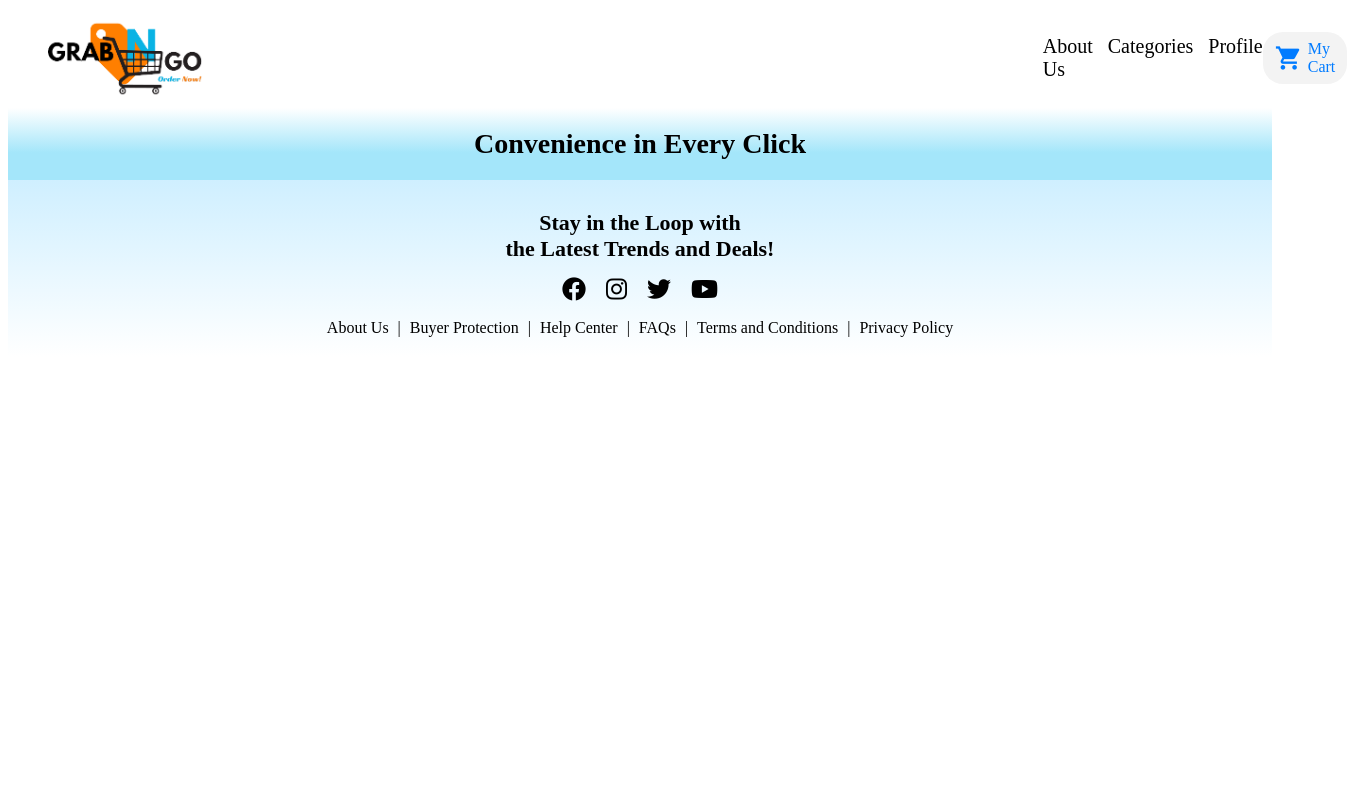
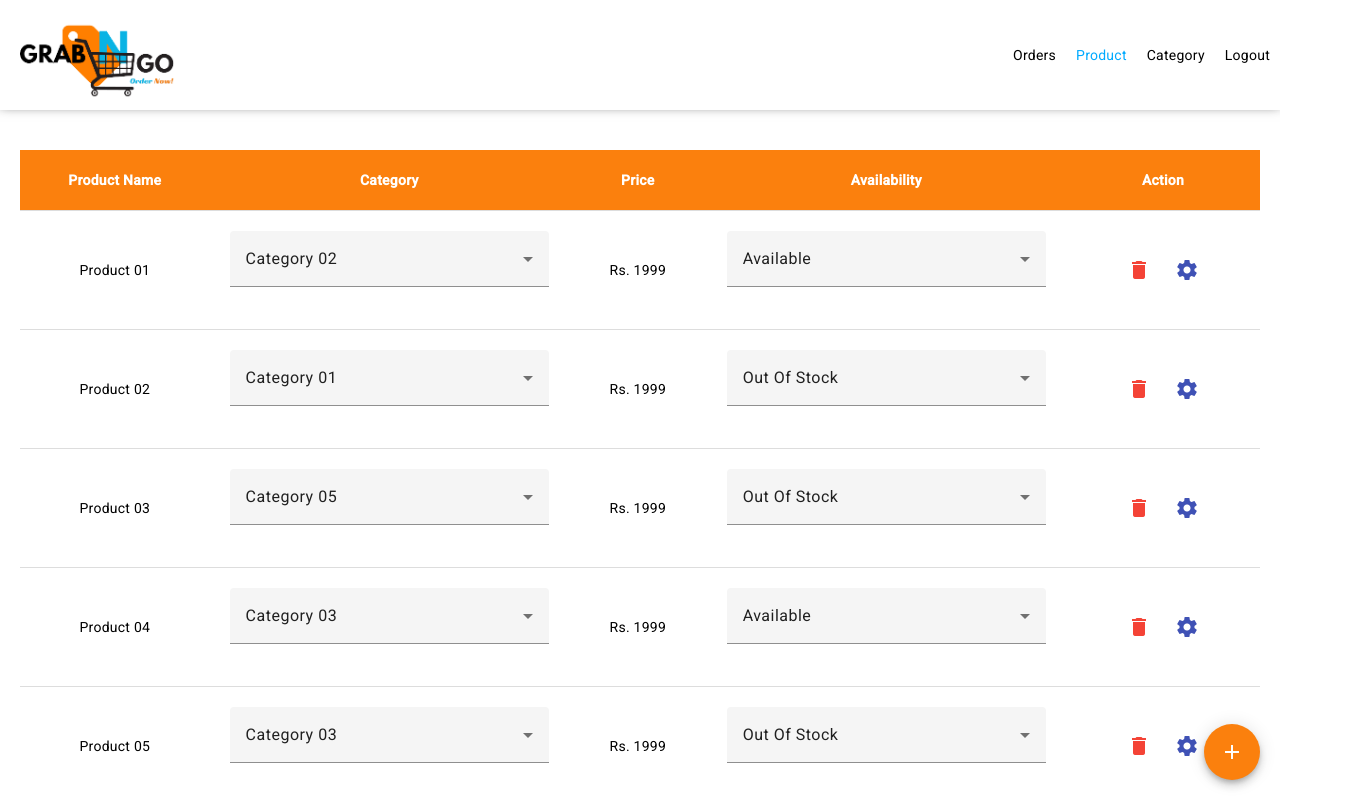
Before and after one commit to SudeeraDilshan/GrabNGo-Frontend, an Angular app: page /productAdmin in a window 1280 px wide. Before the commit this address led to /. Shown: the top 800 px of the page, 1347 px wide, since content can reach past the window. Built offline with nearby package versions, Linux system fonts and the light colour scheme.

Commit message:
product view table created

```diff
--- a/angular.json
+++ b/angular.json
@@ -35,6 +35,7 @@
               "src/assets"
             ],
             "styles": [
+              "@angular/material/prebuilt-themes/indigo-pink.css",
               "src/styles.css"
             ],
             "scripts": []
@@ -94,6 +95,7 @@
               "src/assets"
             ],
             "styles": [
+              "@angular/material/prebuilt-themes/indigo-pink.css",
               "src/styles.css"
             ],
             "scripts": []
--- a/package.json
+++ b/package.json
@@ -11,10 +11,12 @@
   "private": true,
   "dependencies": {
     "@angular/animations": "^17.3.0",
+    "@angular/cdk": "^17.3.10",
     "@angular/common": "^17.3.0",
     "@angular/compiler": "^17.3.0",
     "@angular/core": "^17.3.0",
     "@angular/forms": "^17.3.0",
+    "@angular/material": "^17.3.10",
     "@angular/platform-browser": "^17.3.0",
     "@angular/platform-browser-dynamic": "^17.3.0",
     "@angular/router": "^17.3.0",
--- a/src/app/app-routing.module.ts
+++ b/src/app/app-routing.module.ts
@@ -1,7 +1,10 @@
 import { NgModule } from '@angular/core';
 import { RouterModule, Routes } from '@angular/router';
+import { ProductAdminComponent } from './product-admin/product-admin.component';
 
-const routes: Routes = [];
+const routes: Routes = [
+  { path: 'productAdmin', component: ProductAdminComponent},
+];
 
 @NgModule({
   imports: [RouterModule.forRoot(routes)],
--- a/src/app/app.component.html
+++ b/src/app/app.component.html
@@ -1,2 +1,3 @@
 <app-header></app-header>
+<router-outlet></router-outlet>
 <app-footer></app-footer>
--- a/src/app/app.module.ts
+++ b/src/app/app.module.ts
@@ -1,22 +1,36 @@
 import { NgModule } from '@angular/core';
 import { BrowserModule } from '@angular/platform-browser';
+
+import { MatFormFieldModule } from '@angular/material/form-field';
+import { MatSelectModule } from '@angular/material/select';
+import { MatIconModule } from '@angular/material/icon';
+import { MatButtonModule } from '@angular/material/button';
 
 import { AppRoutingModule } from './app-routing.module';
 import { AppComponent } from './app.component';
 import { HeaderComponent } from './header/header.component';
 import { FooterComponent } from './footer/footer.component';
+import { provideAnimationsAsync } from '@angular/platform-browser/animations/async';
+import { ProductAdminComponent } from './product-admin/product-admin.component';
 
 @NgModule({
   declarations: [
     AppComponent,
     HeaderComponent,
-    FooterComponent
+    FooterComponent,
+    ProductAdminComponent,
   ],
   imports: [
     BrowserModule,
-    AppRoutingModule
+    AppRoutingModule,
+    MatFormFieldModule,
+    MatSelectModule,
+    MatIconModule,
+    MatButtonModule,
   ],
-  providers: [],
+  providers: [
+    provideAnimationsAsync()
+  ],
   bootstrap: [AppComponent]
 })
 export class AppModule { }
--- a/src/app/header/header.component.css
+++ b/src/app/header/header.component.css
@@ -1,4 +1,4 @@
-.header {
+/* .header {
     display: flex;
     align-items: center;
     justify-content: space-between;
@@ -60,4 +60,56 @@
     margin: 0;
     color: #000000;
     font-size: 28px;
+  } */
+
+  .product-admin {
+    padding: 20px;
   }
+
+  .header {
+    display: flex;
+    align-items: center;
+    justify-content: space-between;
+    /* border-bottom: 1px solid black; */
+    box-shadow: 0 -6px 12px rgba(1, 1, 1, 0.9);
+    }
+
+  .logo {
+    height: 80px;
+    width: auto;
+    margin-left: 20px;
+    margin-top: 20px;
+    margin-bottom: 10px;
+  }
+
+  .nav a {
+    margin: 0 10px;
+    text-decoration: none;
+    color: black;
+  }
+
+  .nav a.active {
+    color: #00aaff;
+  }
+
+  .product-table {
+    width: 100%;
+    border-collapse: collapse;
+    margin-top: 20px;
+  }
+
+  .product-table th,
+  .product-table td {
+    padding: 12px;
+    border: 1px solid #ddd;
+  }
+
+  .dropdown {
+    width: 100%;
+  }
+
+  .add-button {
+    position: fixed;
+    bottom: 20px;
+    right: 20px;
+  }
--- a/src/app/header/header.component.html
+++ b/src/app/header/header.component.html
@@ -1,22 +1,9 @@
 <header class="header">
-    <div class="logo">
-      <img src="assets/Logo.png" alt="GrabNGo Logo" />
-    </div>
-
-    <nav class="nav">
-      <a routerLink="/about">About Us</a>
-      <a routerLink="/categories">Categories</a>
-      <a routerLink="/profile" >Profile</a>
-    </nav>
-
-    <div class="cart">
-      <a routerLink="/cart">
-        <i class="material-icons">shopping_cart</i>
-        <span>My Cart</span>
-      </a>
-    </div>
-
-  </header>
-  <div class="tagline">
-    <h2>Convenience in Every Click</h2>
-  </div>
+  <img src="assets/Logo.png" alt="Grab N Go Logo" class="logo" />
+  <nav class="nav">
+    <a routerLink="orders">Orders</a>
+    <a routerLink="productAdmin" class="active">Product</a>
+    <a routerLink="category">Category</a>
+    <a routerLink="logout">Logout</a>
+  </nav>
+</header>
--- /dev/null
+++ b/src/app/product-admin/product-admin.component.css
@@ -0,0 +1,53 @@
+.product-admin {
+    padding: 20px;
+  }
+
+  .header {
+    display: flex;
+    align-items: center;
+    justify-content: space-between;
+  }
+
+  .logo {
+    height: 80px;
+    width: auto;
+  }
+
+  .nav a {
+    margin: 0 10px;
+    text-decoration: none;
+    color: black;
+  }
+
+  .nav a.active {
+    color: #00aaff;
+  }
+
+  .product-table {
+    width: 100%;
+    border-collapse: collapse;
+    margin-top: 20px;
+    margin-bottom: 50px;
+  }
+
+  .product-table th{
+    background-color: #FB800D;
+    color:white;
+  }
+
+  .product-table th,
+  .product-table td {
+    padding: 20px;
+    border-bottom: 1px solid #ddd;
+    text-align: center;
+  }
+
+  .dropdown {
+    width: 100%;
+  }
+
+  .add-button {
+    position: fixed;
+    bottom: 20px;
+    right: 20px;
+  }
--- /dev/null
+++ b/src/app/product-admin/product-admin.component.html
@@ -0,0 +1,47 @@
+<div class="product-admin">
+    <table class="product-table">
+      <thead>
+        <tr>
+          <th>Product Name</th>
+          <th>Category</th>
+          <th>Price</th>
+          <th>Availability</th>
+          <th>Action</th>
+        </tr>
+      </thead>
+      <tbody>
+        <tr *ngFor="let product of products">
+          <td>{{ product.name }}</td>
+          <td>
+            <mat-form-field appearance="fill" class="dropdown">
+              <mat-select [(value)]="product.category">
+                <mat-option *ngFor="let category of categories" [value]="category">{{ category }}</mat-option>
+              </mat-select>
+            </mat-form-field>
+          </td>
+          <td>Rs. {{ product.price }}</td>
+          <td>
+            <mat-form-field appearance="fill" class="dropdown">
+              <mat-select [(value)]="product.availability">
+                <mat-option value="Available">Available</mat-option>
+                <mat-option value="Out Of Stock">Out Of Stock</mat-option>
+              </mat-select>
+            </mat-form-field>
+          </td>
+          <td>
+            <button mat-icon-button color="warn" (click)="deleteProduct(product)">
+              <mat-icon>delete</mat-icon>
+            </button>
+            <button mat-icon-button color="primary" (click)="editProduct(product)">
+              <mat-icon>settings</mat-icon>
+            </button>
+          </td>
+        </tr>
+      </tbody>
+    </table>
+
+    <button mat-fab style="background-color: #FB800D; color: white;" class="add-button" (click)="addProduct()">
+        <mat-icon>add</mat-icon>
+      </button>
+
+  </div>
--- /dev/null
+++ b/src/app/product-admin/product-admin.component.ts
@@ -0,0 +1,34 @@
+import { Component } from '@angular/core';
+
+@Component({
+  selector: 'app-product-admin',
+  templateUrl: './product-admin.component.html',
+  styleUrls: ['./product-admin.component.css']
+})
+export class ProductAdminComponent {
+  products = [
+    { name: 'Product 01', category: 'Category 02', price: 1999.00, availability: 'Available' },
+    { name: 'Product 02', category: 'Category 01', price: 1999.00, availability: 'Out Of Stock' },
+    { name: 'Product 03', category: 'Category 05', price: 1999.00, availability: 'Out Of Stock' },
+    { name: 'Product 04', category: 'Category 03', price: 1999.00, availability: 'Available' },
+    { name: 'Product 05', category: 'Category 03', price: 1999.00, availability: 'Out Of Stock' },
+    { name: 'Product 06', category: 'Category 02', price: 1999.00, availability: 'Out Of Stock' },
+    { name: 'Product 07', category: 'Category 05', price: 1999.00, availability: 'Available' },
+
+
+  ];
+
+  categories = ['Category 01', 'Category 02', 'Category 03', 'Category 04', 'Category 05'];
+
+  addProduct() {
+    // Logic to add a new product
+  }
+
+  deleteProduct(product: any) {
+    // Logic to delete the product
+  }
+
+  editProduct(product: any) {
+    // Logic to edit the product
+  }
+}
--- a/src/index.html
+++ b/src/index.html
@@ -8,8 +8,9 @@
   <link rel="icon" type="image/x-icon" href="favicon.ico">
   <link href="https://fonts.googleapis.com/icon?family=Material+Icons" rel="stylesheet">
   <link rel="stylesheet" href="https://cdnjs.cloudflare.com/ajax/libs/font-awesome/6.0.0-beta3/css/all.min.css">
+  <link href="https://fonts.googleapis.com/css2?family=Roboto:wght@300;400;500&display=swap" rel="stylesheet">
 </head>
-<body>
+<body class="mat-typography">
   <app-root></app-root>
 </body>
 </html>
--- a/src/styles.css
+++ b/src/styles.css
@@ -1 +1,4 @@
 /* You can add global styles to this file, and also import other style files */
+
+html, body { height: 100%; }
+body { margin: 0; font-family: Roboto, "Helvetica Neue", sans-serif; }
```
Also changed, not shown: 2 other files (tests, documents, lock files or other folders).
